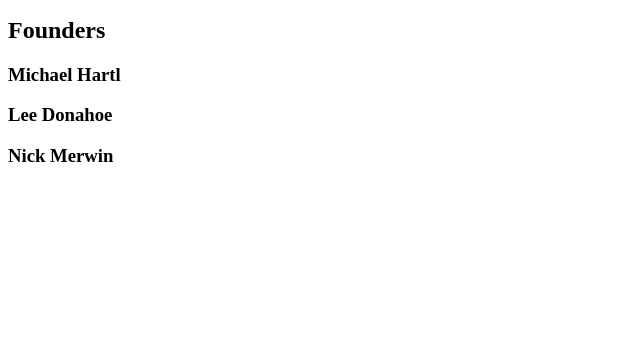
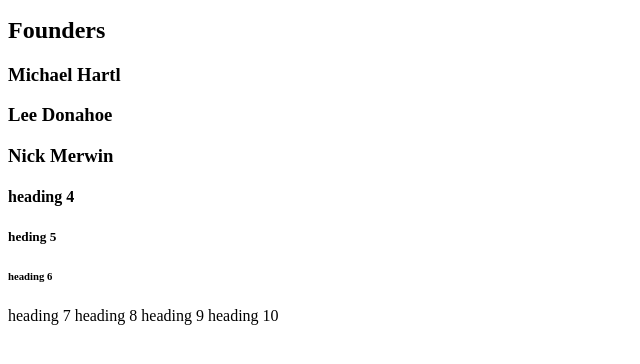
Before and after one commit to rijoeg/sample_website, a plain HTML site: page index.html in a window 1280 px wide. Shown: the part 110-474 px from the top of the page, without its empty margins (0-640 px from the left). Drawn offline with Linux system fonts and the light colour scheme.

Commit message:
testing out max headers possible

```diff
--- a/index.html
+++ b/index.html
@@ -11,5 +11,12 @@
         <h3>Michael Hartl</h3>
         <h3>Lee Donahoe</h3>
         <h3>Nick Merwin</h3>
+        <h4>heading 4</h4>
+        <h5>heding 5</h5>
+        <h6>heading 6</h6>
+        <h7>heading 7</h7>
+        <h8>heading 8</h8>
+        <h9>heading 9</h9>
+        <h10>heading 10</h10>
     </body>
 </html>
```
